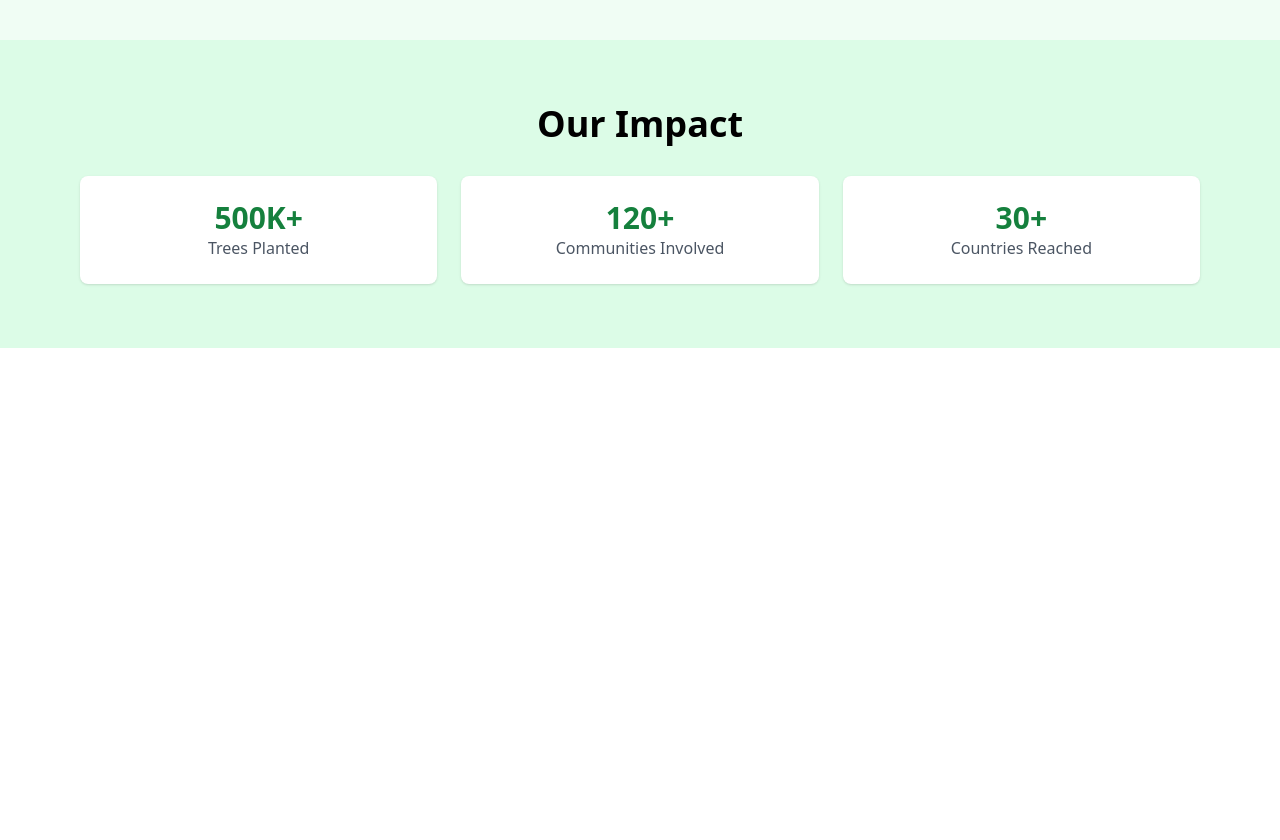
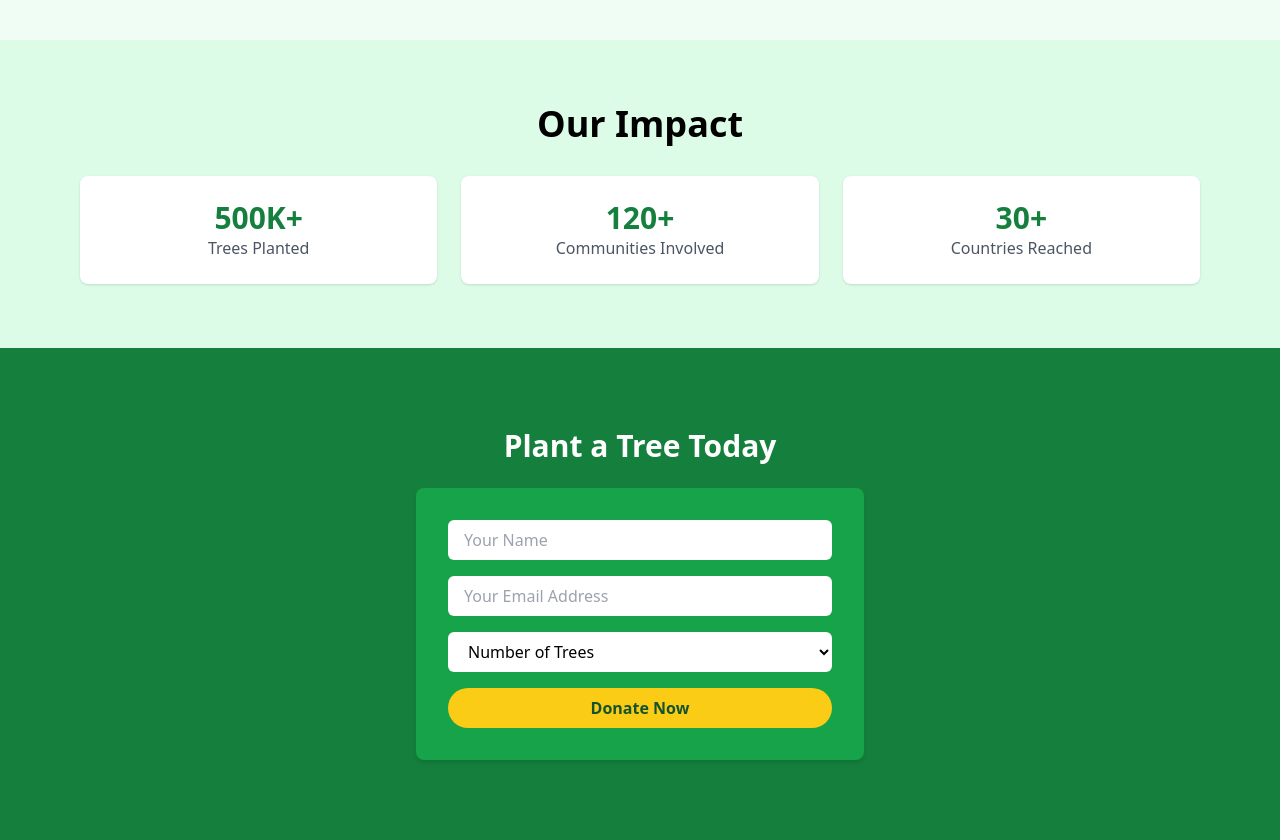
Before and after one commit to towhiduzzaman-plabon/assainment-006, a plain HTML site: page index.html in a window 1280 px wide. Shown: the part 1351-2191 px from the top of the page. Before the commit the page ends 1699 px from the top, so only its background shows below. Drawn offline with nearby package versions, Linux system fonts and the light colour scheme.

Commit message:
added our impact section and form box section

```diff
--- a/index.html
+++ b/index.html
@@ -152,3 +152,41 @@
       </div>
     </div>
   </section>
+
+  <!-- Our Impact  -->
+  <section class="bg-green-700 py-20 flex flex-col justify-center items-center space-y-6">
+
+  <!-- Part 1 : Heading -->
+  <div>
+    <h2 class="text-3xl font-semibold text-white">Plant a Tree Today</h2>
+  </div>
+
+  <!-- Part 2 : Form Box -->
+  <div class="bg-green-600 p-8 rounded-lg shadow-md w-full max-w-md text-center">
+    <form class="space-y-4">
+      <input
+        type="text"
+        placeholder="Your Name"
+        class="text-black w-full px-4 py-2 rounded-md bg-white"
+      />
+      <input
+        type="email"
+        placeholder="Your Email Address"
+        class="text-black w-full px-4 py-2 rounded-md bg-white"
+      />
+      <select class="w-full px-4 py-2 text-black rounded-md bg-white">
+        <option class="text-black">Number of Trees</option>
+        <option>1</option>
+        <option>5</option>
+        <option>10</option>
+        <option>20</option>
+      </select>
+      <button
+        type="submit"
+        class="w-full bg-yellow-400 text-green-900 font-semibold py-2 rounded-full"
+      >
+        Donate Now
+      </button>
+    </form>
+  </div>
+</section>
```
